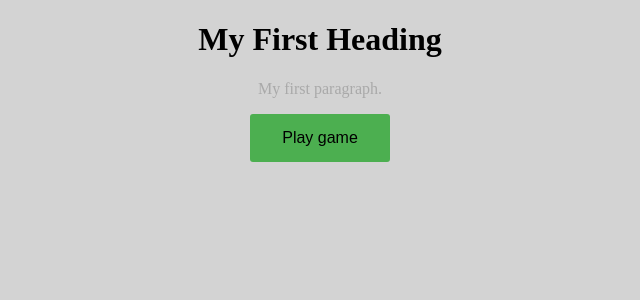
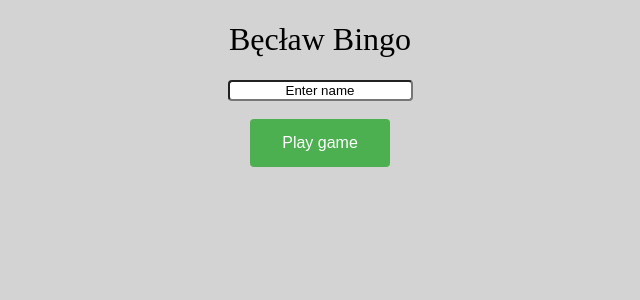
Before and after one commit to AndrzejKalinowski/beclaw_bingo, a Django app: page / in a window 1280 px wide. Shown: the top 300 px of the page, without its empty margins (320-960 px from the left). Run offline with Django 4.2, Linux system fonts and the light colour scheme.

Commit message:
html & css

```diff
--- a/beclaw_bingo/bingo/static/bingo/style.css
+++ b/beclaw_bingo/bingo/static/bingo/style.css
@@ -2,9 +2,8 @@
     background-color: lightgray;
     text-align: center;
 }
-p{
-    text-align: center;
-    color: darkgray;
+#title{
+    font-weight: 300;
 }
 button{
     background-color: #4CAF50; /* Green */
@@ -15,12 +14,32 @@
     text-decoration: none;
     display: inline-block;
     font-size: 16px;
-    border-radius: 3px;
+    border-radius: 4px;
 }
 a{
-    color: black;
+    color: white;
     text-decoration: none;
 }
 button:hover{
     background-color: #5CbF70;
 }
+input{
+    text-decoration: none;
+    text-align: center;
+    font-family: Arial, Helvetica, sans-serif;
+    border-radius: 4px;
+}
+table{
+    font-family: Arial, Helvetica, sans-serif;
+    font-size: large;
+    align-self: center;
+    align-items: center;
+    text-align: center;
+    /* height: 100px;
+    width: 200px; */
+    margin-right: auto;
+    margin-left: auto;
+    border-radius: 5;
+    border: none;
+    margin: 10;
+}
--- a/beclaw_bingo/bingo/templates/bingo/index.html
+++ b/beclaw_bingo/bingo/templates/bingo/index.html
@@ -8,9 +8,18 @@
     </head>
     <body>
 
-        <h1>My First Heading</h1>
-        <p id="demo">My first paragraph.</p>
-        <button><a href="{% url 'game'%}">Play game</a></button>
-
+        <h1  id="title">Bęcław Bingo</h1>
+        <input type="text", value="Enter name">
+        <br/>
+        <br/>
+        <!-- {{views}} addplayer {{'and'}} -->
+        <button onclick="addPlayer()">Play game</button>
+        <script>
+            function addPlayer(){
+                // alert("addPlayer");
+                window.location.replace("{% url 'game'%}");
+                // window.location.href = "{% url '1/addplayer/'}";
+            }
+        </script>
     </body>
 </html>
--- a/beclaw_bingo/bingo/urls.py
+++ b/beclaw_bingo/bingo/urls.py
@@ -5,5 +5,7 @@
 
 urlpatterns = [
     path('', views.index, name='index'),
-    path('gameplay/', views.game, name='game')
+    path('gameplay/', views.game, name='game'),
+    # path('<player_name>/addplayer/', views.addplayer, name='addplayer'),
+    # path('endgame', views.endgame, name='endgame')
 ]
--- a/beclaw_bingo/bingo/views.py
+++ b/beclaw_bingo/bingo/views.py
@@ -3,11 +3,20 @@
 from .models import Saying
 # Create your views here.
 def index(request):
-    # return HttpResponse("Hello, world. You're at the bęcław bingo index.")
     # latest_question_list = Saying.objects.order_by('-pub_date')[:5]
-    # context = {'latest_question_list': latest_question_list}
-    context = {'sayings': Saying.objects.all()}
-    return render(request, 'bingo/index.html', context)
+    # context = {'saying_list': Saying.objects.all()}
+    return render(request, 'bingo/index.html')
 
 def game(request):
-    return render(request, 'bingo/game.html')
+    context = {'saying_list': Saying.objects.all()}
+    return render(request, 'bingo/game.html', context)
+
+# def addplayer(request, player_name):
+#     # return HttpResponse("player "+ player_id)
+#     player = Players(player_name=player_name)
+#     player.save()
+#     return HttpResponse('player ' + player_name + str(player.id))
+
+# def endgame(request):
+#     Players.objects.all().delete()
+#     return HttpResponse("deleted all players")
```
Also changed, not shown: beclaw_bingo/bingo/models.py (+8 -4 lines), beclaw_bingo/bingo/templates/bingo/game.html (+33 -9 lines), beclaw_bingo/bingo/migrations/0003_players.py (added), beclaw_bingo/bingo/migrations/0004_delete_players.py (added), 1 other file.
